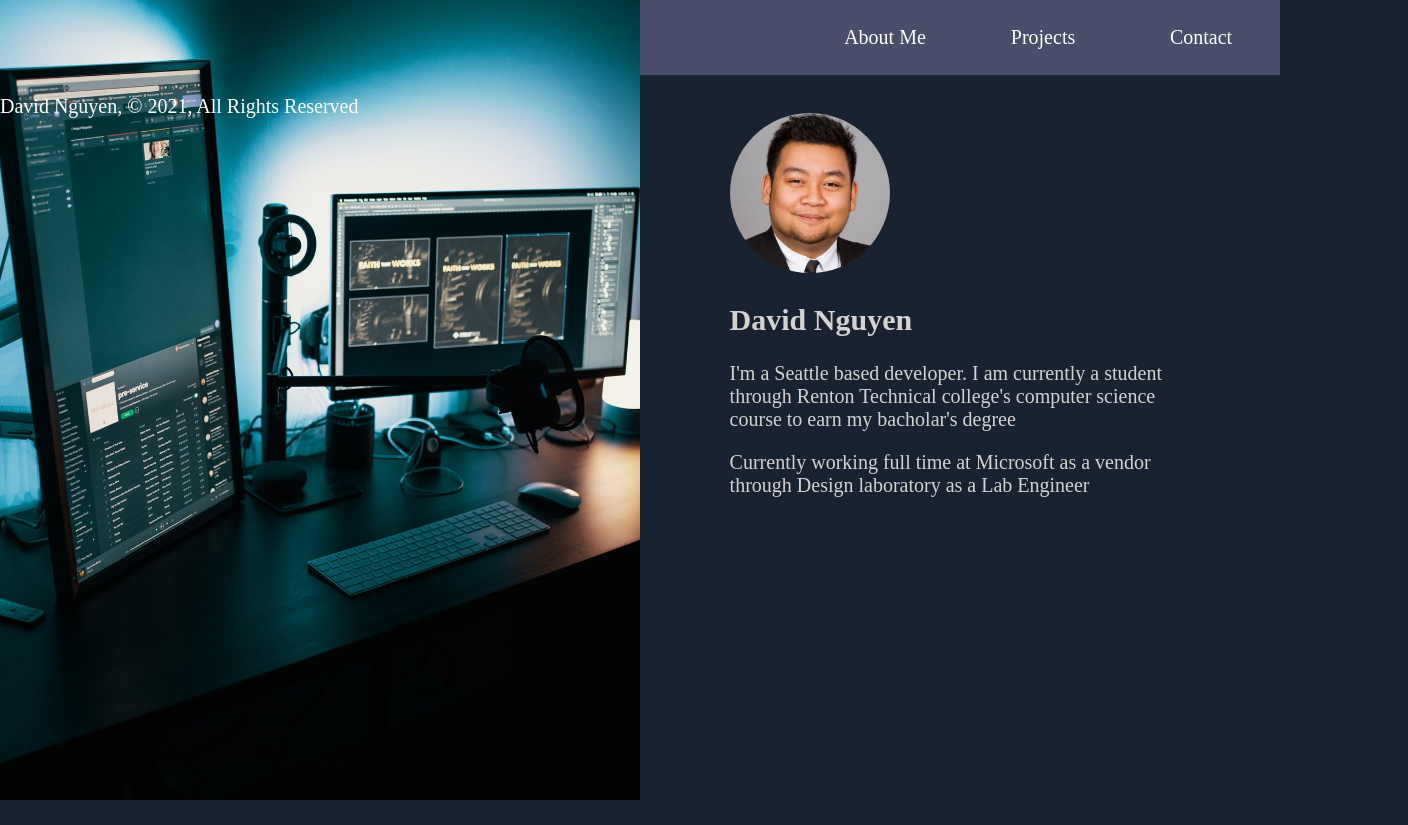
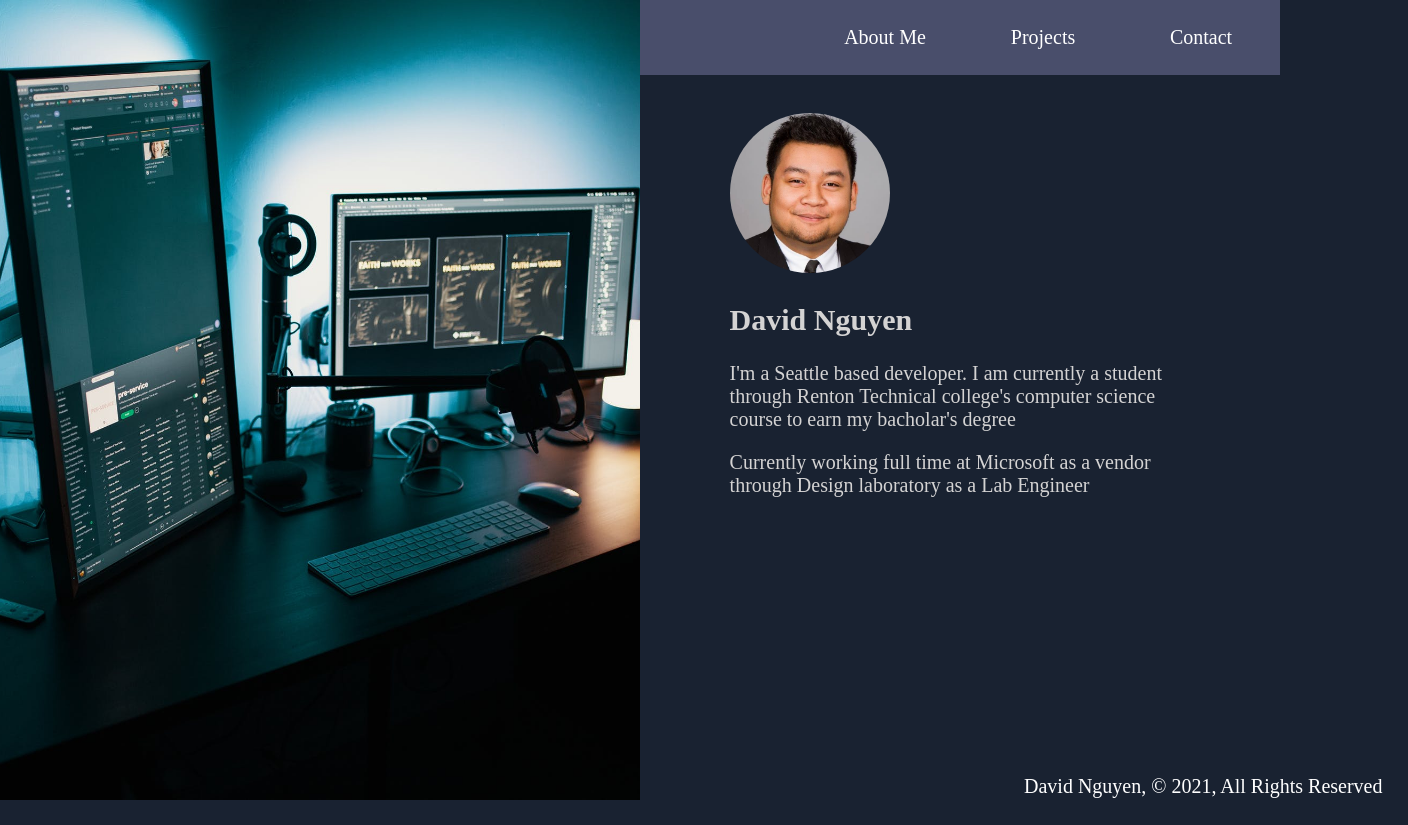
Before and after one commit to Motempest28/Personal-Site, a plain HTML site: page index.html in a window 1280 px wide. Shown: the whole page, 1408 px wide, since content can reach past the window. Before the commit the page ends 800 px from the top, so only its background shows below. Drawn offline with Linux system fonts and the light colour scheme.

Commit message:
updated footer to index page

```diff
--- a/index.html
+++ b/index.html
@@ -25,7 +25,7 @@
             <p>Currently working full time at Microsoft as a vendor through Design laboratory as a Lab Engineer</p>
         </article>
     </main>
-    <footer>
+    <footer id="indexFooter">
         <p>David Nguyen, © 2021, All Rights Reserved</p>
     </footer>
 </body>
--- a/style.css
+++ b/style.css
@@ -34,15 +34,17 @@ article{
 
 footer{
     color: #fff;
-    position: relative;
-    width:30%;
-    bottom: 0%;
-    right: 0%;
-
+    position: fixed;
+    bottom: 0;
+    justify-content: right;
+    width: 100%;
+    height: 2.5rem;
     transition: padding 0.5s;
     font-size: 100%;
 
 }
+
+
 
 body {
 	padding:0;
@@ -113,6 +115,18 @@ aside{
 	transition: width 0.8s;
 	transition: padding 0.5s;
 	top: 0; bottom: 0; left: 0; right: 50%;
+}
+
+#indexFooter{
+    color: #fff;
+    position: relative;
+    width:30%;
+    bottom: 0%;
+    right: 0%;
+    top: 85%;
+    left: 80%;
+    transition: padding 0.5s;
+    font-size: 100%;
 }
 
 /*Main*/
```
